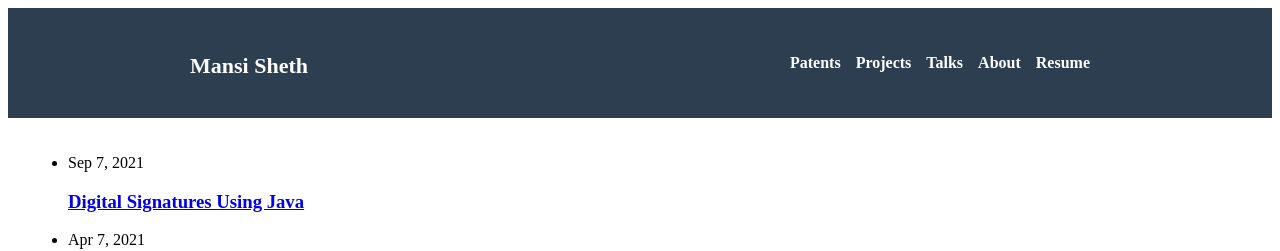
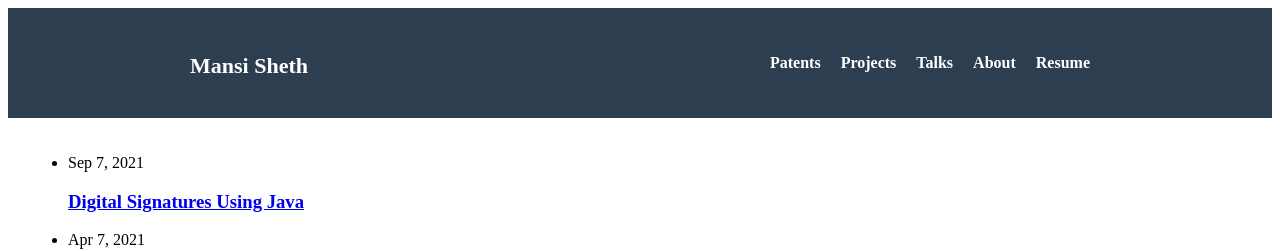
Before and after one commit to 1MansiS/1MansiS.github.io, a Jekyll site: the page built from index.markdown, in a window 1280 px wide. Shown: the top 251 px of the page. Built offline with Jekyll 4.4.1, drawn with Linux system fonts in a browser that asks for light colours.

Commit message:
Update main.css

```diff
--- a/assets/main.css
+++ b/assets/main.css
@@ -16,7 +16,7 @@ main {
 
 /* --- Header Styling --- */
 .site-header {
-    background: #2c3e50; /* Dark blue header */
+    background: #2c3e50; /* Dark blue */
     color: white;
     padding: 15px 0;
 }
@@ -30,19 +30,17 @@ main {
     padding: 0 20px;
 }
 
-.site-title a {
-    font-size: 22px;
-    font-weight: bold;
-    text-decoration: none;
-    color: white;
-}
-
+/* --- Makes Navigation Horizontal --- */
 .site-nav ul {
     list-style: none;
     display: flex;
-    gap: 15px;
+    gap: 20px; /* Adds space between links */
     padding: 0;
     margin: 0;
+}
+
+.site-nav li {
+    display: inline; /* Ensures links stay in a row */
 }
 
 .site-nav a {
@@ -54,6 +52,14 @@ main {
 
 .site-nav a:hover {
     text-decoration: underline;
+}
+
+/* --- Site Title (Left Side) --- */
+.site-title a {
+    font-size: 22px;
+    font-weight: bold;
+    text-decoration: none;
+    color: white;
 }
 
 /* --- Footer Styling --- */
```
